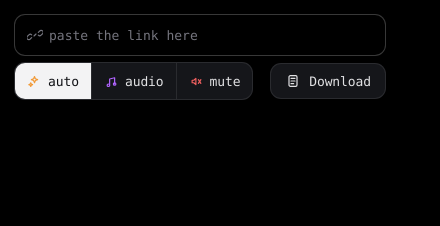
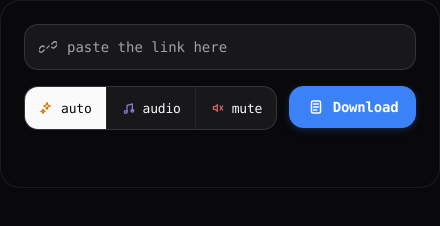
Before and after one commit to MossaJehad/Xenon, a browser extension: page popup/popup.html in a window 400 px wide. Shown: the whole page, 440 px wide, since content can reach past the window. Drawn offline with Linux system fonts and the light colour scheme.

Commit message:
conflict resolved

```diff
--- a/popup/popup.css
+++ b/popup/popup.css
@@ -7,22 +7,25 @@
 }
 
 :root {
-    --bg: #000000;
-    --text: #e2e2e4;
-    --muted: #75757e;
+    --bg: #09090b;
+    --text: #fafafa;
+    --muted: #a1a1aa;
 
-    --border: rgba(255, 255, 255, 0.22);
-    --soft-border: rgba(255, 255, 255, 0.09);
+    --border: rgba(255, 255, 255, 0.12);
+    --soft-border: rgba(255, 255, 255, 0.06);
 
-    --surface: #15161a;
-    --surface-hover: #1d1e23;
-    --surface-press: #24262d;
+    --surface: #18181b;
+    --surface-hover: #27272a;
+    --surface-press: #3f3f46;
 
-    --focus: #2f8af9;
+    --focus: #3b82f6;
 
-    --auto: #f19a38;
-    --audio: #b164ff;
-    --mute: #ef5f5f;
+    --auto: #fbbf24;
+    --audio: #a78bfa;
+    --mute: #f87171;
+
+    --radius-popup: 20px;
+    --radius-el: 14px;
 }
 
 * {
@@ -34,49 +37,64 @@
 
 html,
 body {
-    width: 400px;
-    height: 600px;
     margin: 0;
+    padding: 0;
+    width: 440px;
+    height: max-content;
+    background: transparent;
+}
+
+body {
     background: var(--bg);
     color: var(--text);
     overflow: hidden;
+    border-radius: var(--radius-popup);
+    /* Inset box-shadow helps define the rounded corners clearly in certain OS extension popup views */
+    box-shadow: inset 0 0 0 1px rgba(255, 255, 255, 0.08);
 }
 
 .popup-app {
     width: 100%;
-    height: 100%;
     display: flex;
     flex-direction: column;
     justify-content: flex-start;
-    gap: 6px;
-    padding: 14px;
+    gap: 16px;
+    padding: 24px;
+	border-radius: var(--radius-popup);
 }
 
 .input-wrap {
     width: 100%;
-    min-height: 38px;
-    border-radius: 11px;
+    min-height: 46px;
+    border-radius: var(--radius-el);
     border: 1px solid var(--border);
     position: relative;
     display: flex;
     align-items: center;
     overflow: hidden;
-    background: var(--bg);
+    background: var(--surface);
+    transition: border-color 0.2s ease, box-shadow 0.2s ease, background-color 0.2s ease;
 }
 
 .input-wrap:focus-within {
     border-color: var(--focus);
-    box-shadow: 0 0 0 1px rgba(47, 138, 249, 0.25);
+    background: var(--bg);
+    box-shadow: 0 0 0 3px rgba(59, 130, 246, 0.15);
 }
 
 .link-icon {
-    width: 16px;
-    height: 16px;
+    width: 18px;
+    height: 18px;
     color: var(--muted);
     position: absolute;
-    left: 12px;
+    left: 14px;
     stroke-width: 1.75px;
     pointer-events: none;
+    transition: color 0.2s ease;
+}
+
+.input-wrap:focus-within .link-icon {
+    color: var(--focus);
 }
 
 #urlInput {
@@ -85,9 +103,9 @@ body {
     outline: none;
     background: transparent;
     color: var(--text);
-    font-size: 13px;
-    line-height: 1;
-    padding: 11px 12px 11px 34px;
+    font-size: 14px;
+    line-height: 1.2;
+    padding: 12px 14px 12px 42px;
 }
 
 #urlInput::placeholder {
@@ -97,32 +115,32 @@ body {
 
 .controls-row {
     display: flex;
-    align-items: center;
+    align-items: stretch;
     justify-content: space-between;
-    gap: 10px;
+    gap: 12px;
 }
 
 .mode-group {
     display: inline-flex;
     align-items: center;
-    border-radius: 11px;
-    border: 1px solid var(--soft-border);
+    border-radius: var(--radius-el);
+    border: 1px solid var(--border);
     background: var(--surface);
     overflow: hidden;
 }
 
 .mode-button {
-    min-height: 36px;
+    height: 42px;
     border: none;
     background: transparent;
     color: var(--text);
     display: inline-flex;
     align-items: center;
     gap: 6px;
-    padding: 0 12px;
+    padding: 0 14px;
     line-height: 1;
     cursor: pointer;
-    transition: background-color 0.12s;
+    transition: background-color 0.15s ease, color 0.15s ease;
 }
 
 .mode-button + .mode-button {
@@ -133,32 +151,33 @@ body {
     font-size: 13px;
     line-height: 1;
     font-weight: 500;
-    letter-spacing: -0.1px;
+    letter-spacing: -0.2px;
 }
 
 .mode-icon {
-    width: 15px;
-    height: 15px;
-    stroke-width: 1.9px;
+    width: 16px;
+    height: 16px;
+    stroke-width: 2px;
+    opacity: 0.8;
 }
 
-.mode-icon.auto {
-    color: var(--auto);
+.mode-icon.auto { color: var(--auto); }
+.mode-icon.audio { color: var(--audio); }
+.mode-icon.mute { color: var(--mute); }
+
+.mode-button.active {
+    background: #fafafa;
+    color: #09090b;
+    cursor: default;
 }
 
-.mode-icon.audio {
-    color: var(--audio);
+.mode-button.active .mode-icon {
+    opacity: 1;
 }
 
-.mode-icon.mute {
-    color: var(--mute);
-}
-
-.mode-button.active {
-    background: #f3f3f4;
-    color: #111216;
-    cursor: default;
-}
+.mode-button.active .mode-icon.auto { color: #d97706; }
+.mode-button.active .mode-icon.audio { color: #7c3aed; }
+.mode-button.active .mode-icon.mute { color: #dc2626; }
 
 .mode-button:focus-visible,
 .download-button:focus-visible {
@@ -168,68 +187,96 @@ body {
 
 @media (hover: hover) {
     .mode-button:hover:not(.active),
-    .download-button:hover {
+    .download-button:hover:not(:disabled) {
         background: var(--surface-hover);
+    }
+
+    .download-button:hover:not(:disabled) {
+        background: #2563eb;
     }
 }
 
 .mode-button:active:not(.active),
-.download-button:active {
+.download-button:active:not(:disabled) {
     background: var(--surface-press);
 }
 
+.download-button:active:not(:disabled) {
+    background: #1d4ed8;
+}
+
 .download-button {
-    min-height: 36px;
-    border: 1px solid var(--soft-border);
-    border-radius: 11px;
-    background: var(--surface);
-    color: var(--text);
+    height: 42px;
+    border: 1px solid var(--focus);
+    border-radius: var(--radius-el);
+    background: var(--focus);
+    color: #ffffff;
     display: inline-flex;
     align-items: center;
+    justify-content: center;
+    flex: 1;
     gap: 8px;
-    padding: 0 14px;
+    padding: 0 16px;
     cursor: pointer;
-    transition: background-color 0.12s;
+    transition: all 0.15s ease;
+    box-shadow: 0 2px 8px -2px rgba(59, 130, 246, 0.4);
 }
 
 .download-button:disabled {
-    opacity: 0.55;
-    cursor: default;
+    opacity: 0.5;
+    background: var(--surface);
+    border-color: var(--border);
+    color: var(--muted);
+    box-shadow: none;
+    cursor: not-allowed;
 }
 
 .download-button span {
-    font-size: 13px;
+    font-size: 14px;
     line-height: 1;
-    font-weight: 500;
-    letter-spacing: -0.1px;
+    font-weight: 600;
+    letter-spacing: -0.2px;
 }
 
 .download-icon {
-    width: 16px;
-    height: 16px;
-    stroke-width: 1.8px;
+    width: 18px;
+    height: 18px;
+    stroke-width: 2px;
 }
 
 .download-button.pulse {
-    box-shadow: 0 0 0 1px rgba(255, 255, 255, 0.25) inset;
+    animation: downloadPulse 1.5s infinite ease-in-out;
+}
+
+@keyframes downloadPulse {
+    0% {
+        box-shadow: 0 0 0 0 rgba(59, 130, 246, 0.4);
+    }
+    50% {
+        box-shadow: 0 0 0 4px rgba(59, 130, 246, 0.1);
+    }
+    100% {
+        box-shadow: 0 0 0 8px rgba(59, 130, 246, 0);
+    }
 }
 
 .status-line {
-    min-height: 16px;
-    font-size: 11px;
-    line-height: 1.3;
+    min-height: 18px;
+    font-size: 12px;
+    line-height: 1.4;
     color: var(--muted);
     letter-spacing: -0.1px;
-    padding: 1px 2px 0;
     white-space: nowrap;
     overflow: hidden;
     text-overflow: ellipsis;
+    text-align: center;
+    padding: 0 4px;
 }
 
 .status-line.ok {
-    color: #64d18d;
+    color: #34d399;
 }
 
 .status-line.error {
-    color: #ff8080;
+    color: #fb7185;
 }
```
Also changed, not shown: popup/popup.html (+16 -13 lines), manifest.json.
